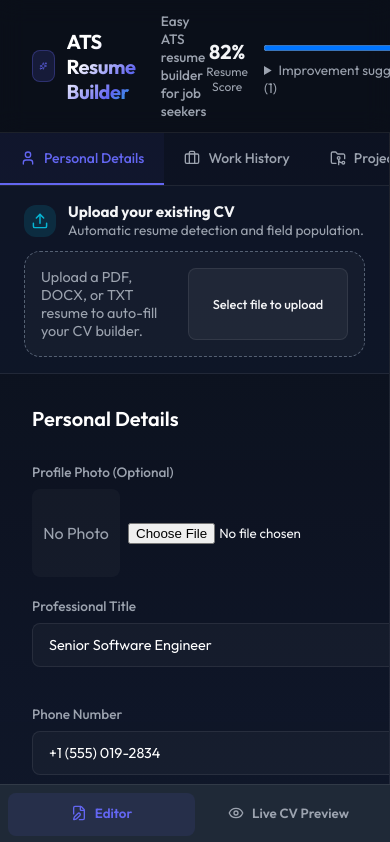
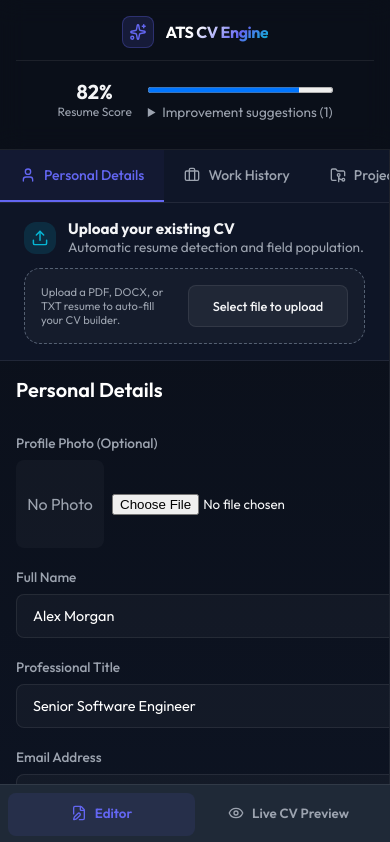
Before and after one commit to Subrata291291/ats-resume-builder, a React (Vite) app: page / in a window 390 px wide. Shown: the top 842 px of the page. Built offline with nearby package versions, Linux system fonts and the light colour scheme; a web font is replaced by a local one.

Commit message:
Adjust mobile responsive

```diff
--- a/index.html
+++ b/index.html
@@ -20,11 +20,15 @@
     <meta property="og:image:width" content="1200" />
     <meta property="og:image:height" content="630" />
     <meta property="og:image:alt" content="ATS Resume Builder social preview" />
+    <meta itemprop="image" content="https://ats-resume-builderr.netlify.app/og-image.png" />
     <link rel="image_src" href="https://ats-resume-builderr.netlify.app/og-image.png" />
     <meta name="twitter:card" content="summary_large_image" />
+    <meta name="twitter:site" content="@ATSResumeBuilder" />
+    <meta name="twitter:creator" content="@ATSResumeBuilder" />
     <meta name="twitter:title" content="ATS Resume Builder | Build an ATS-Friendly Resume Online" />
     <meta name="twitter:description" content="Create an ATS-friendly resume quickly with our easy-to-use resume builder. Upload your CV, edit sections, and export a professional resume optimized for recruiters and applicant tracking systems." />
     <meta name="twitter:image" content="https://ats-resume-builderr.netlify.app/og-image.png" />
+    <meta name="twitter:image:src" content="https://ats-resume-builderr.netlify.app/og-image.png" />
     <meta name="twitter:image:alt" content="ATS Resume Builder social preview" />
     <link rel="canonical" href="https://ats-resume-builderr.netlify.app/" />
     <script type="application/ld+json">
--- a/src/index.css
+++ b/src/index.css
@@ -955,3 +955,180 @@ button, input, textarea, select {
     padding-bottom: 3.5rem; /* Space for the bottom nav */
   }
 }
+
+@media (max-width: 767px) {
+  body {
+    overflow-x: hidden;
+  }
+
+  .app-container {
+    height: auto;
+    max-height: none;
+  }
+
+  .app-header {
+    flex-wrap: wrap;
+    align-items: flex-start;
+    gap: 0.75rem;
+    padding: 1rem 1rem 0.75rem;
+  }
+
+  .app-header .logo-container {
+    width: 100%;
+    justify-content: center;
+  }
+
+  .app-header .logo-text {
+    font-size: 1rem;
+  }
+
+  .app-header > div:not(.logo-container) {
+    width: 100%;
+    justify-content: center;
+    border-top: 1px solid var(--border-color);
+    padding: 1rem 0rem;
+  }
+
+  .dashboard-workspace {
+    flex-direction: column;
+    height: auto;
+    padding-bottom: 4.5rem;
+  }
+
+  .editor-panel,
+  .preview-panel {
+    max-width: 100%;
+    width: 100%;
+    min-height: auto;
+  }
+
+  .preview-panel,
+  .editor-panel {
+    overflow: visible;
+  }
+
+  .preview-toolbar {
+    flex-wrap: wrap;
+    gap: 0.5rem;
+    padding: 0.75rem 1rem;
+  }
+
+  .toolbar-group {
+    flex: 1 1 100%;
+    min-width: 0;
+  }
+
+  .style-selector {
+    width: 100%;
+  }
+
+  .preview-canvas-viewport {
+    padding: 1.5rem 1rem;
+    max-height: calc(100vh - 15rem);
+  }
+
+  .mobile-view-toggle {
+    display: flex;
+    justify-content: space-around;
+    background: #1f2937;
+    border-top: 1px solid var(--border-color);
+    padding: 0.5rem;
+    position: fixed;
+    bottom: 0;
+    left: 0;
+    right: 0;
+    z-index: 100;
+  }
+
+  .mobile-toggle-btn {
+    flex: 1;
+    text-align: center;
+    padding: 0.75rem;
+    color: var(--text-secondary);
+    font-weight: 600;
+    background: transparent;
+    border: none;
+    cursor: pointer;
+  }
+
+  .mobile-toggle-btn.active {
+    color: var(--accent-primary);
+    background: rgba(99, 102, 241, 0.1);
+    border-radius: 8px;
+  }
+
+  .dashboard-workspace.show-preview .editor-panel,
+  .dashboard-workspace.show-editor .preview-panel {
+    display: none;
+  }
+
+  .dashboard-workspace.show-preview .preview-panel,
+  .dashboard-workspace.show-editor .editor-panel {
+    display: flex;
+  }
+
+  .resume-paper-shadow {
+    width: 100%;
+    transform: none;
+    box-shadow: 0 10px 20px rgba(0, 0, 0, 0.2);
+  }
+
+  .resume-contact-bar,
+  .resume-item-row {
+    flex-direction: column;
+    align-items: flex-start;
+  }
+
+  .resume-item-row {
+    gap: 0.5rem;
+  }
+  .upload-instructions {
+    font-size: 0.7rem;
+  }
+  .template-modern {
+    grid-template-columns: 1fr;
+  }
+
+  .template-modern-left {
+    border-right: none;
+    padding-right: 0;
+    padding-bottom: 1rem;
+  }
+
+  .template-modern-right {
+    padding-left: 0;
+  }
+
+  .form-grid {
+    grid-template-columns: 1fr;
+  }
+
+  .form-field.full-width {
+    grid-column: auto;
+  }
+
+  .editor-content-viewport {
+    padding: 1rem;
+  }
+
+  .editor-tabs-nav {
+    position: sticky;
+    top: 0;
+    z-index: 20;
+    background: rgba(15, 23, 42, 0.95);
+  }
+
+  .app-header {
+    justify-content: space-between;
+  }
+
+  .preview-toolbar {
+    justify-content: space-between;
+  }
+
+  #resume {
+    width: auto;
+    min-height: auto;
+    padding: 15mm 10mm;
+  }
+}
--- a/src/pages/Builder.tsx
+++ b/src/pages/Builder.tsx
@@ -6,8 +6,8 @@ import { SkillsForm } from "../components/forms/SkillsForm";
 import { ProjectsForm } from "../components/forms/ProjectsForm";
 import { ResumeUpload } from "../components/ResumeUpload";
 import { ResumePreview } from "../components/ResumePreview";
+import ResumeScore from "../components/ResumeScore";
 import { User, Briefcase, GraduationCap, Code, FolderGit2, Sparkles, FileEdit, Eye } from "lucide-react";
-import ResumeScore from "../components/ResumeScore";
 
 type TabType = "personal" | "experience" | "education" | "skills" | "projects";
 
@@ -44,19 +44,11 @@ export const Builder: React.FC = () => {
     <div className="app-container">
       {/* Premium Header */}
       <header className="app-header">
-        <div style={{ display: "flex", alignItems: "center", gap: "1rem" }}>
-          <div className="logo-container">
-            <Sparkles className="logo-icon animate-pulse" />
-            <div className="logo-text">ATS Resume Builder</div>
-          </div>
-          <div style={{ fontSize: "0.85rem", color: "var(--text-secondary)", fontWeight: 500 }} className="hidden md:block">
-            Easy ATS resume builder for job seekers
-          </div>
+        <div className="logo-container">
+          <Sparkles className="logo-icon animate-pulse" />
+          <div className="logo-text">ATS CV Engine</div>
         </div>
-
-        <div style={{ display: "flex", alignItems: "center", gap: "1rem" }}>
-          <ResumeScore />
-        </div>
+        <ResumeScore />
       </header>
 
       {/* Workspace Panel Split */}
```
